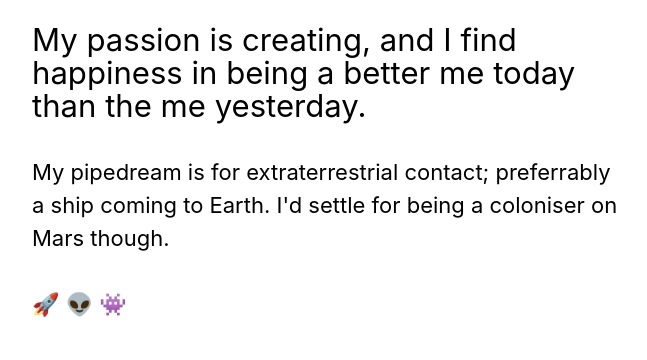
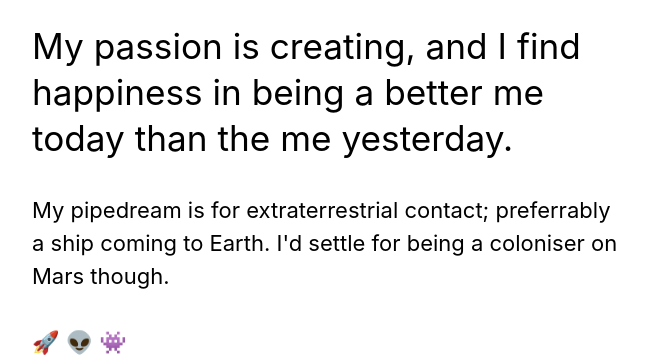
Before and after one commit to dfischer/danielfischer.com, a plain HTML site: page index.html in a window 1280 px wide. Shown: the part 273-633 px from the top of the page, without its empty margins (313-960 px from the left). Drawn offline with nearby package versions, Linux system fonts and the light colour scheme.

Commit message:
Update style.css

```diff
--- a/style.css
+++ b/style.css
@@ -85,7 +85,8 @@ code {
 }
 /* Leading paragraph text */
 .lead {
-  font-size: 1.414rem;
+  font-size: 1.6rem;
+  line-height: 1.3;
 }
 /* Hug the block above you */
 .hug {
```
